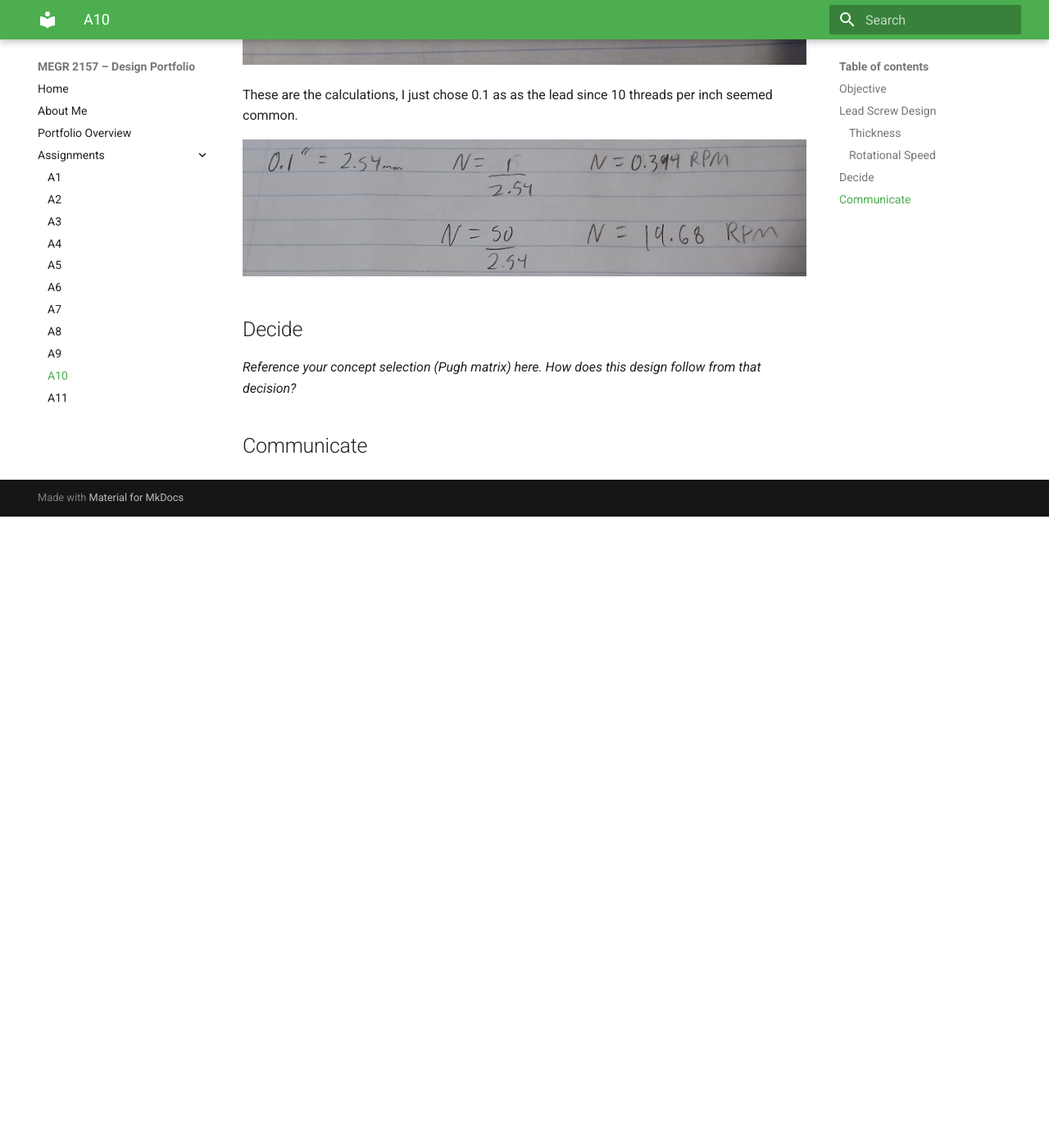
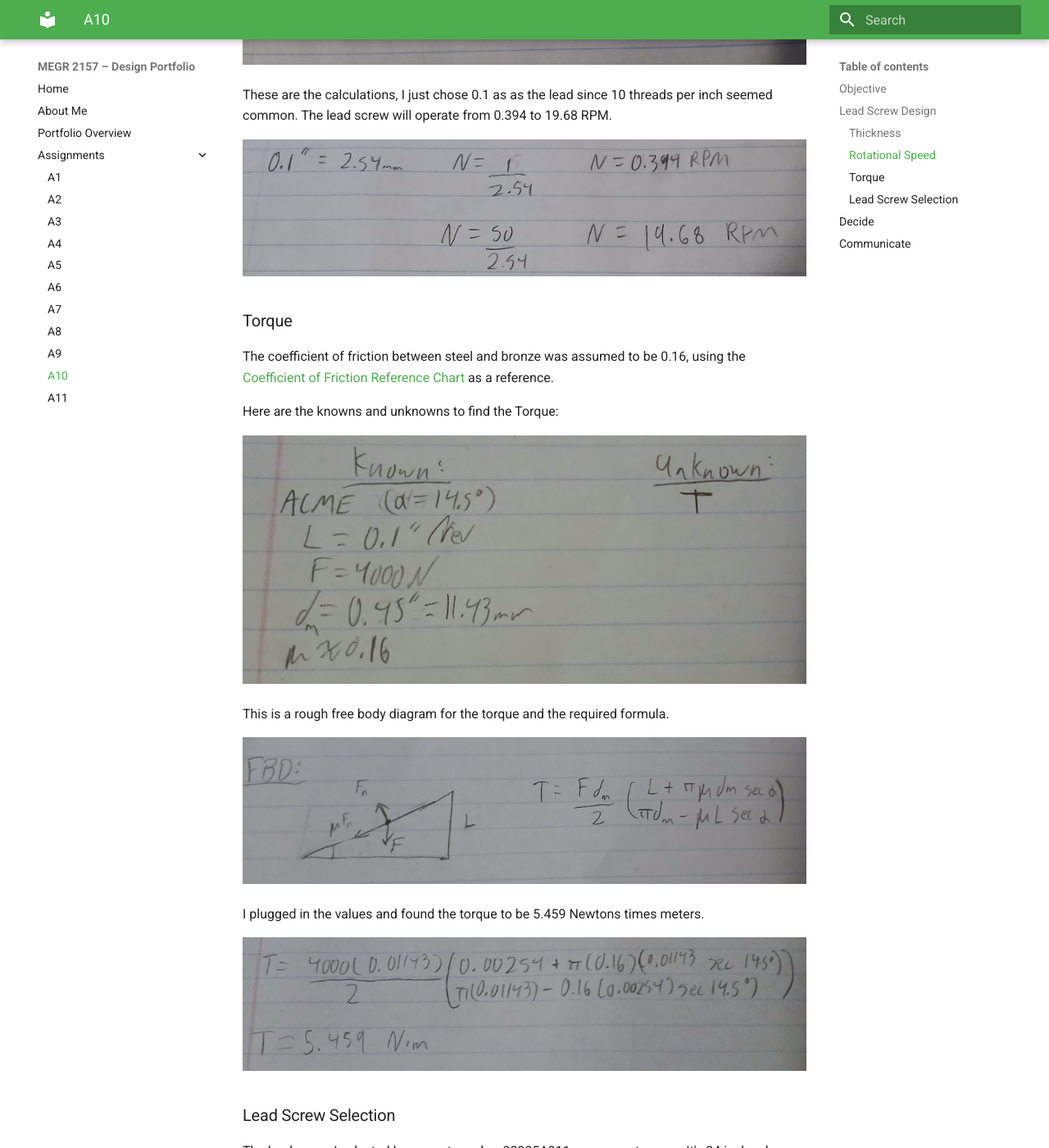
Before and after one commit to DillonK-spec/megr2157-portfolio, an MkDocs documentation site: the page built from docs/assignments/A10/index.md, in a window 1280 px wide and 1400 px high, scrolled down 2836 px. Shown: the whole window at 82% size. Built offline with MkDocs 1.6.1 and Material for MkDocs 9.7.7, drawn with Linux system fonts in a browser that asks for light colours; before the commit the page ends 3466 px from its top, so only the background shows below that; some of the changed text lies outside the part shown.

Commit message:
Update index.md

```diff
--- a/docs/assignments/A10/index.md
+++ b/docs/assignments/A10/index.md
@@ -33,11 +33,31 @@ This is a free body diagram demonstrating how the nut translates around the scre
 
 ![FBD2](FBD2.jpg)
 
-These are the calculations, I just chose 0.1 as as the lead since 10 threads per inch seemed common.
+These are the calculations, I just chose 0.1 as as the lead since 10 threads per inch seemed common. The lead screw will operate from 0.394 to 19.68 RPM.
 
 ![RPM](RPM.jpg)
 
+### Torque
 
+The coefficient of friction between steel and bronze was assumed to be 0.16, using the [Coefficient of Friction Reference Chart](https://www.schneider-company.com/coefficient-of-friction-reference-chart/) as a reference.
+
+Here are the knowns and unknowns to find the Torque:
+
+![known3](known3.jpg)
+
+This is a rough free body diagram for the torque and the required formula.
+
+![FBD3](FBD3.jpg)
+
+I plugged in the values and found the torque to be 5.459 Newtons times meters.
+
+![T](T.jpg)
+
+### Lead Screw Selection
+
+The lead screw I selected has a part number 98935A911 on mcmaster.com. It's 24 inches long and has a 64,000 psi tensile strength, which equates to 441 MPa. I used 205 MPa in my earlier calculations, but it was for yield strength, which is always lower. ASTM A108 has a minimum yield strength of 195MPa which is slightly lower than my calculations. Considering the safety factor of 4 and the larger than necessary diameter, this lead screw shouldn't deform in a theoretical setup.
+
+![leadscrews](leadscrews.PNG)
 
 ## Decide
 _Reference your concept selection (Pugh matrix) here. How does this design follow from that decision?_
```
